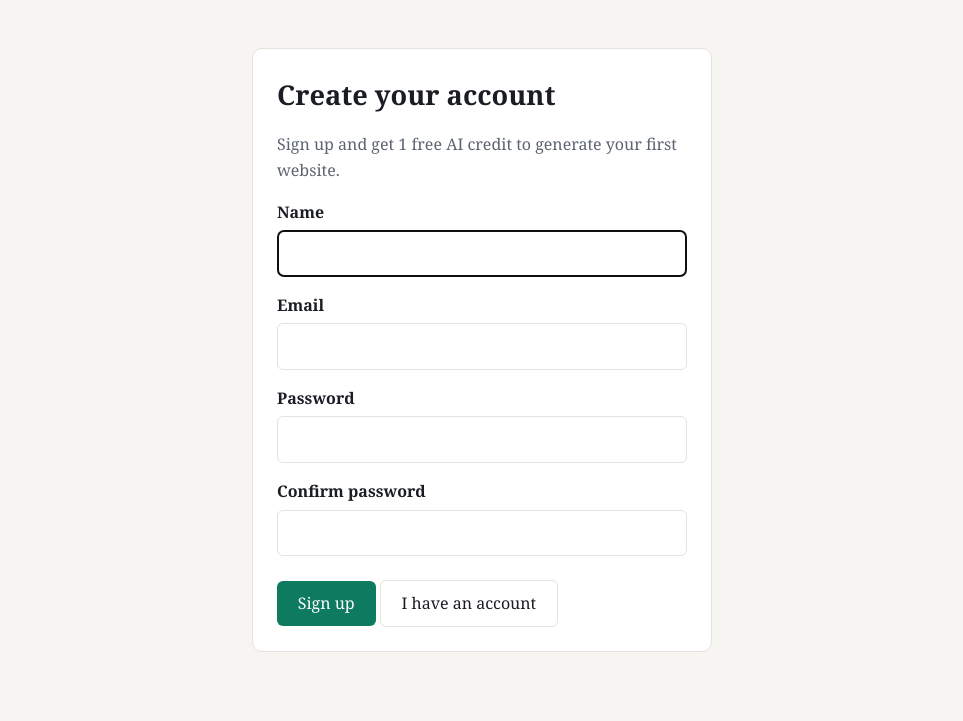
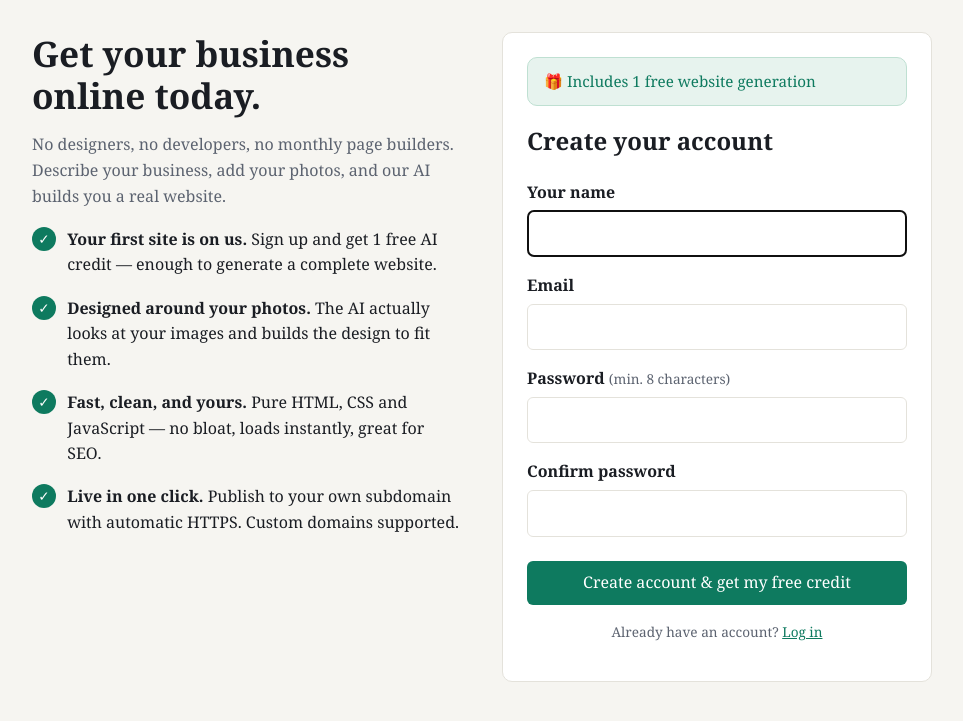
Before and after one commit to jacquestrdx123/laravel-static-website-builder, a Laravel app: page /register in a window 1280 px wide. Shown: the part 65-786 px from the top of the page, without its empty margins (158-1121 px from the left). Run offline with Laravel 12, Linux system fonts and the light colour scheme.

Commit message:
Upgrade register view into a proper sign-up page
Split layout: product pitch and perks on the left (free credit,
photo-aware design, static output, one-click publish), sign-up form on
the right with a free-credit banner, autocomplete attributes, and a
full-width CTA. Same AuthController flow underneath.

Co-Authored-By: Claude Fable 5 <noreply@anthropic.com>
Claude-Session: https://claude.ai/code/session_01VugALzkm4BP3JLHAebrzHu

```diff
--- a/resources/views/auth/register.blade.php
+++ b/resources/views/auth/register.blade.php
@@ -3,32 +3,75 @@
 @section('title', 'Sign up')
 
 @section('content')
-    <div class="card" style="max-width: 460px; margin: 3rem auto;">
-        <h1>Create your account</h1>
-        <p class="muted">Sign up and get 1 free AI credit to generate your first website.</p>
+    <style>
+        .signup-wrap {
+            display: grid; grid-template-columns: 1fr 1fr; gap: 2.5rem;
+            align-items: start; max-width: 900px; margin: 2rem auto;
+        }
+        @media (max-width: 760px) { .signup-wrap { grid-template-columns: 1fr; } }
+        .signup-pitch h1 { font-size: 2.2rem; line-height: 1.2; }
+        .signup-pitch .perk { display: flex; gap: .7rem; margin: 1.1rem 0; }
+        .signup-pitch .perk .tick {
+            flex: 0 0 auto; width: 1.5rem; height: 1.5rem; border-radius: 50%;
+            background: var(--accent); color: var(--accent-ink);
+            display: grid; place-items: center; font-size: .85rem;
+        }
+        .free-credit-banner {
+            background: #e7f3ee; border: 1px solid #bfe0d2; color: var(--ok);
+            border-radius: var(--radius); padding: .7rem 1rem; margin-bottom: 1rem;
+            font-size: .95rem;
+        }
+    </style>
+
+    <div class="signup-wrap">
+        <div class="signup-pitch">
+            <h1>Get your business online today.</h1>
+            <p class="muted">No designers, no developers, no monthly page builders.
+                Describe your business, add your photos, and our AI builds you a real website.</p>
+
+            <div class="perk"><span class="tick">✓</span>
+                <span><strong>Your first site is on us.</strong> Sign up and get 1 free AI credit — enough to generate a complete website.</span></div>
+            <div class="perk"><span class="tick">✓</span>
+                <span><strong>Designed around your photos.</strong> The AI actually looks at your images and builds the design to fit them.</span></div>
+            <div class="perk"><span class="tick">✓</span>
+                <span><strong>Fast, clean, and yours.</strong> Pure HTML, CSS and JavaScript — no bloat, loads instantly, great for SEO.</span></div>
+            <div class="perk"><span class="tick">✓</span>
+                <span><strong>Live in one click.</strong> Publish to your own subdomain with automatic HTTPS. Custom domains supported.</span></div>
+        </div>
+
+        <div class="card">
+            <div class="free-credit-banner">🎁 Includes 1 free website generation</div>
+            <h2 style="margin-top:0">Create your account</h2>
 
             <form method="POST" action="{{ route('register') }}">
                 @csrf
 
-            <label for="name">Name</label>
-            <input id="name" type="text" name="name" value="{{ old('name') }}" required autofocus>
+                <label for="name">Your name</label>
+                <input id="name" type="text" name="name" value="{{ old('name') }}"
+                       required autofocus autocomplete="name">
                 @error('name')<div class="error">{{ $message }}</div>@enderror
 
                 <label for="email">Email</label>
-            <input id="email" type="email" name="email" value="{{ old('email') }}" required>
+                <input id="email" type="email" name="email" value="{{ old('email') }}"
+                       required autocomplete="email">
                 @error('email')<div class="error">{{ $message }}</div>@enderror
 
-            <label for="password">Password</label>
-            <input id="password" type="password" name="password" required>
+                <label for="password">Password <span class="hint">(min. 8 characters)</span></label>
+                <input id="password" type="password" name="password" required autocomplete="new-password">
                 @error('password')<div class="error">{{ $message }}</div>@enderror
 
                 <label for="password_confirmation">Confirm password</label>
-            <input id="password_confirmation" type="password" name="password_confirmation" required>
+                <input id="password_confirmation" type="password" name="password_confirmation"
+                       required autocomplete="new-password">
 
                 <div style="margin-top: 1.5rem;">
-                <button type="submit">Sign up</button>
-                <a class="btn secondary" href="{{ route('login') }}">I have an account</a>
+                    <button type="submit" style="width:100%">Create account &amp; get my free credit</button>
                 </div>
+
+                <p class="hint" style="text-align:center; margin-top: 1rem;">
+                    Already have an account? <a href="{{ route('login') }}">Log in</a>
+                </p>
             </form>
         </div>
+    </div>
 @endsection
```
Lines whose indentation alone changed are shown as unchanged.
